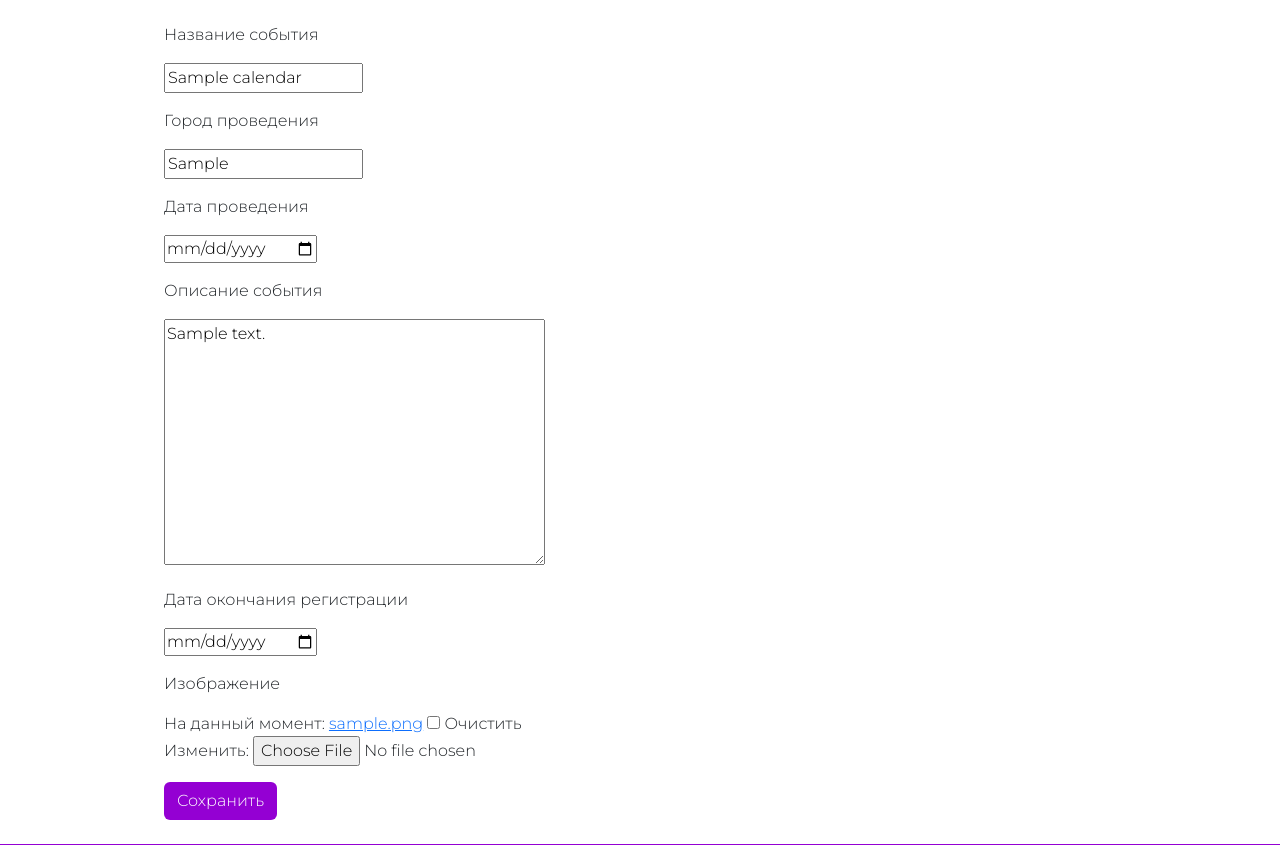
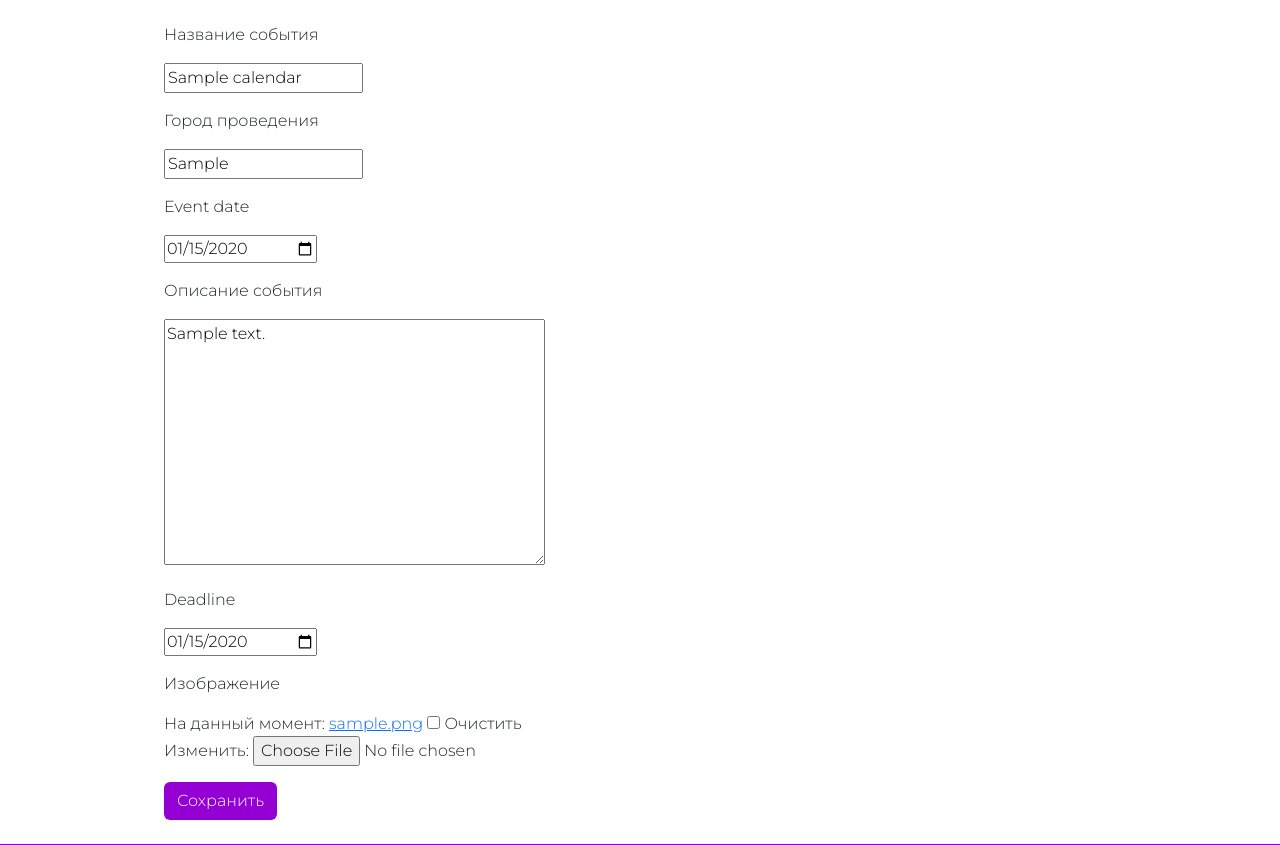
Before and after one commit to samat-sultanov/kyrgyz_go_database, a Django app: page /event_update/1/ in a window 1280 px wide. Shown: the part 178-1023 px from the top of the page. Run offline with Django 4.2, Linux system fonts and the light colour scheme; a user stored in the database is signed in; tables that the repository leaves empty hold one stand-in row (values such as "Sample post"); parts of the project's set-up code (start-up, migrations or seed data) failed here and were passed over; some libraries are stand-ins or nearby versions.

Commit message:
feature/KGF-419 Исправил крупнный баг, не работало редактирования события сделал новую форму для редактирования поменял тип поля

```diff
--- a/source/webapp/forms.py
+++ b/source/webapp/forms.py
@@ -384,3 +384,12 @@ class PartnerForm(forms.ModelForm):
     class Meta:
         model = Partner
         fields = ['name', 'logo', 'web_link']
+
+class CalendarUpdateForm(forms.ModelForm):
+    event_date = forms.DateField(required=False, widget=widgets.TextInput(
+        attrs={'type': "date"}))
+    deadline = forms.DateField(required=False, widget=widgets.TextInput(
+        attrs={'type': "date"}))
+    class Meta:
+        model = Calendar
+        fields = ['event_name', 'event_city', 'event_date', 'text', 'deadline', 'calendar_image']
--- a/source/webapp/templates/calendar/calendar_update.html
+++ b/source/webapp/templates/calendar/calendar_update.html
@@ -1,4 +1,5 @@
 {% extends 'base.html' %}
+{% load static %}
 
 {% block content %}
     <div class="container">
--- a/source/webapp/views/calendar_views.py
+++ b/source/webapp/views/calendar_views.py
@@ -9,7 +9,7 @@ from django.http import HttpResponseRedirect, JsonResponse, HttpResponse
 from django.shortcuts import get_object_or_404, redirect, render
 from webapp.models import Calendar, Participant, Player
 from webapp.forms import CalendarForm, CalendarBulkDeleteForm, ParticipantForm, SearchParPlayer, \
-    EmailToChangeRegInfoFrom
+    EmailToChangeRegInfoFrom, CalendarUpdateForm
 from django.urls import reverse, reverse_lazy
 from django.views.generic import CreateView, UpdateView, DeleteView, TemplateView, FormView, DetailView, View
 
@@ -36,7 +36,7 @@ class CalendarCreateView(LoginRequiredMixin, CreateView):
 class CalendarUpdateView(LoginRequiredMixin, UpdateView):
     template_name = 'calendar/calendar_update.html'
     model = Calendar
-    form_class = CalendarForm
+    form_class = CalendarUpdateForm
 
     def get_success_url(self):
         return reverse('webapp:index')
```
